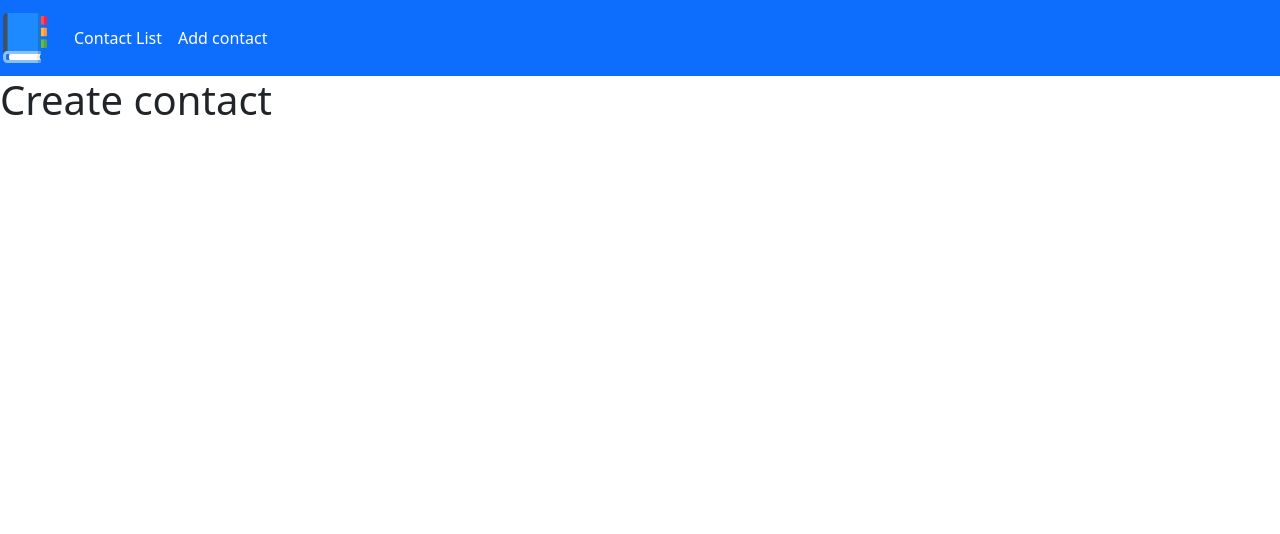
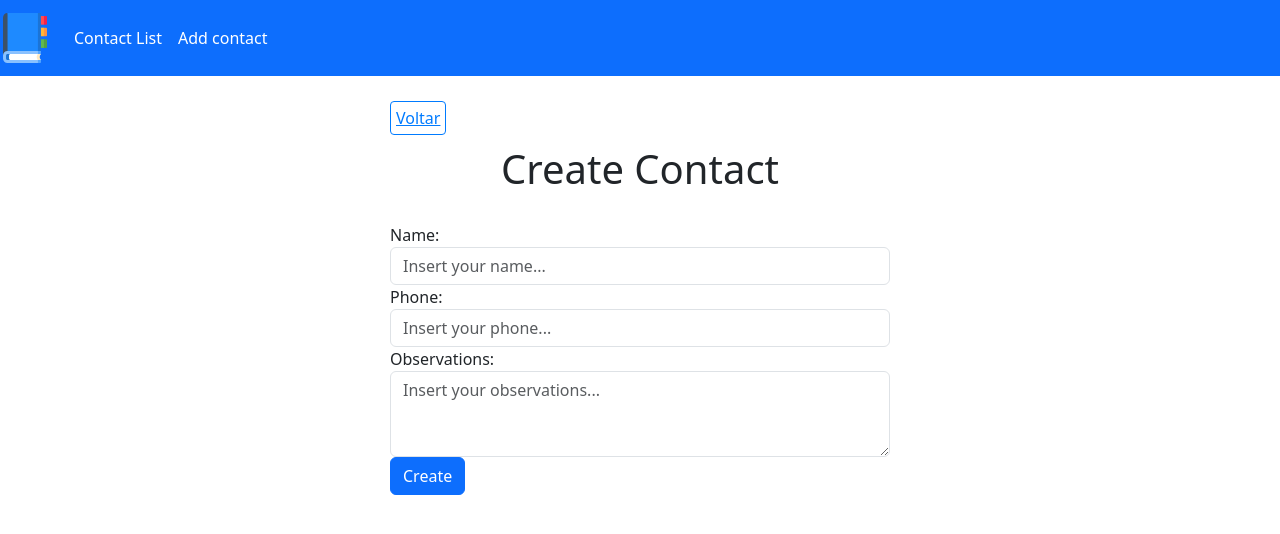
Before and after one commit to clebersonrch/contact-list, a PHP site: page /create.php in a window 1280 px wide. Shown: the top 534 px of the page. Run offline with PHP 8.4, Linux system fonts and the light colour scheme; data that the repository does not hold is empty.

Commit message:
Feat: Add create new contact screen

```diff
--- a/create.php
+++ b/create.php
@@ -1,7 +1,26 @@
 <?php
     include_once("templates/header.php");
 ?>
-    <h1>Create contact</h1>
+    <div class="container">
+        <?php include_once("templates/backbtn.html"); ?>
+        <h1 id="main-title">Create Contact</h1>
+        <form id="create-form" action="<?= $BASE_URL ?>config/process.php" method="POST">
+            <input type="hidden" name="type" value="create">
+            <div class="form-group">
+                <label for="name">Name:</label>
+                <input type="text" class="form-control" id="name" name="name" placeholder="Insert your name..." required>
+            </div>
+            <div class="form-group">
+                <label for="phone">Phone:</label>
+                <input type="text" class="form-control" id="phone" name="phone" placeholder="Insert your phone..." required>
+            </div>
+            <div class="form-group">
+                <label for="observations">Observations:</label>
+                <textarea type="text" class="form-control" id="observations" name="observations" placeholder="Insert your observations..." rows="3"></textarea>
+            </div>
+            <button type="submit" class="btn btn-primary">Create</button>
+        </form>
+    </div>
 <?php
     include_once("templates/footer.php");
 ?>
--- a/css/styles.css
+++ b/css/style.css
@@ -93,3 +93,9 @@ body {
 #back-link:hover {
     text-decoration: none;
 }
+
+#create-form,
+#edit-form {
+    max-width: 500px;
+    margin: 0 auto;
+}
--- a/templates/header.php
+++ b/templates/header.php
@@ -15,7 +15,7 @@
     <title>Contact List</title>
     <link rel="stylesheet" href="https://cdnjs.cloudflare.com/ajax/libs/twitter-bootstrap/5.3.3/css/bootstrap.min.css" integrity="sha512-jnSuA4Ss2PkkikSOLtYs8BlYIeeIK1h99ty4YfvRPAlzr377vr3CXDb7sb7eEEBYjDtcYj+AjBH3FLv5uSJuXg==" crossorigin="anonymous" referrerpolicy="no-referrer" />
     <link rel="stylesheet" href="https://cdnjs.cloudflare.com/ajax/libs/font-awesome/6.5.2/css/all.min.css" integrity="sha512-SnH5WK+bZxgPHs44uWIX+LLJAJ9/2PkPKZ5QiAj6Ta86w+fsb2TkcmfRyVX3pBnMFcV7oQPJkl9QevSCWr3W6A==" crossorigin="anonymous" referrerpolicy="no-referrer" />
-    <link rel="stylesheet" href="<?= $BASE_URL ?>css/styles.css">
+    <link rel="stylesheet" href="<?= $BASE_URL ?>css/style.css">
 </head>
 <body>
     <header>
```
